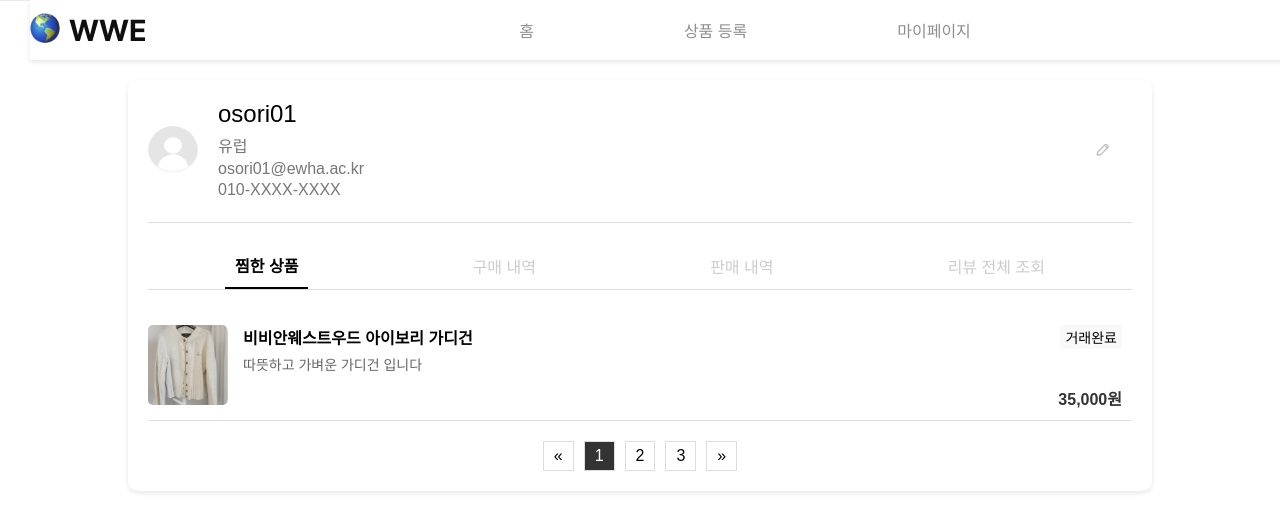
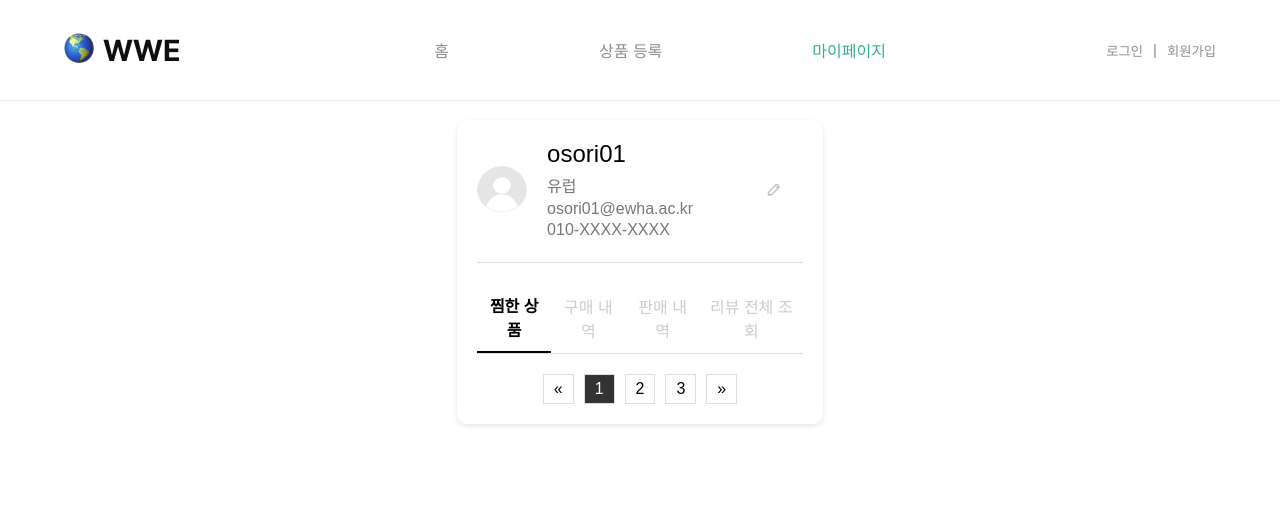
Before and after one commit to doleebest/WWE, a Flask app: page /mypage in a window 1280 px wide. Shown: the top 532 px of the page. Run offline with Flask 3, Linux system fonts and the light colour scheme; some web fonts are replaced.

Commit message:
css 수정

```diff
--- a/static/mypage.css
+++ b/static/mypage.css
@@ -1,23 +1,4 @@
-* {
-    margin: 0;
-    padding: 0;
-    box-sizing: border-box;
-}
-
-header {
-    position: fixed;
-    top: 0;
-    left: 0;
-    width: 100%;
-    height: 60px;
-    background-color: #fff;
-    z-index: 1000;
-    box-shadow: 0 2px 5px rgba(0, 0, 0, 0.1);
-}
-
-body {
-    padding-top: 60px;
-}
+@import "./styles.css";
 
 .profile-container {
     margin-top: 20px;
@@ -28,8 +9,6 @@ body {
     border-radius: 10px;
     box-shadow: 0 2px 5px rgba(0, 0, 0, 0.1);
 }
-
-
 
 .profile-header {
     display: flex;
--- a/static/mypage.js
+++ b/static/mypage.js
@@ -1,36 +1,11 @@
-document.addEventListener("DOMContentLoaded", function () {
+// mypage 함수 정의
+const mypage = () => {
+  // 네비게이션 바 설정
+  const mypageNavBar = document.querySelector("#navbar__menu__mypage");
+  mypageNavBar.classList.add("navbar__menu_selected");
+
+  // 페이지 번호 활성화 설정
   const pageNumbers = document.querySelectorAll(".page-number");
-
-  pageNumbers.forEach((page) => {
-      page.addEventListener("click", function () {
-          pageNumbers.forEach((p) => p.classList.remove("active"));
-          this.classList.add("active");
-          // 페이지 넘버 클릭 시 로직 추가
-      });
-  });
-
-  // Tab 메뉴 기능
-  const tabs = document.querySelectorAll(".tab");
-  const tabContents = document.querySelectorAll(".tab-content");
-
-  tabs.forEach((tab) => {
-      tab.addEventListener("click", function () {
-          tabs.forEach((t) => t.classList.remove("active"));
-          tabContents.forEach((content) => content.style.display = "none");
-
-          this.classList.add("active");
-          document.getElementById(this.getAttribute("onclick").split("'")[1]).style.display = "block";
-      });
-  });
-
-  // 기본 탭 설정
-  document.getElementById("wishlist").style.display = "block";
-});
-
-document.addEventListener("DOMContentLoaded", function () {
-  // 페이지 번호 활성화 처리
-  const pageNumbers = document.querySelectorAll(".page-number");
-
   pageNumbers.forEach((page) => {
     page.addEventListener("click", function () {
       pageNumbers.forEach((p) => p.classList.remove("active"));
@@ -38,14 +13,13 @@ document.addEventListener("DOMContentLoaded", function () {
     });
   });
 
-  // Tab 메뉴 기능
+  // Tab 메뉴 설정
   const tabs = document.querySelectorAll(".tab");
   const tabContents = document.querySelectorAll(".tab-content");
-
   tabs.forEach((tab) => {
     tab.addEventListener("click", function () {
       tabs.forEach((t) => t.classList.remove("active"));
-          tabContents.forEach((content) => content.style.display = "none");
+      tabContents.forEach((content) => (content.style.display = "none"));
 
       this.classList.add("active");
       document.getElementById(this.getAttribute("onclick").split("'")[1]).style.display = "block";
@@ -55,26 +29,32 @@ document.addEventListener("DOMContentLoaded", function () {
   // 기본 탭 설정
   document.getElementById("wishlist").style.display = "block";
 
-  // 판매 상태를 "판매 완료"와 "판매 미완"으로 토글하는 함수
+  // 판매 상태 토글 함수
   window.toggleSaleStatus = function (button) {
     const isSelling = button.classList.contains("selling");
 
     if (isSelling) {
-          // 판매 중 상태에서 판매 완료 상태로 변경
       button.classList.remove("selling");
       button.classList.add("soldout");
       button.innerHTML = '<img src="{{ url_for("static", filename="images/soldout.png") }}" alt="판매 완료">';
     } else {
-          // 판매 완료 상태에서 판매 중 상태로 변경
       button.classList.remove("soldout");
       button.classList.add("selling");
       button.innerHTML = '<img src="{{ url_for("static", filename="images/selling.png") }}" alt="판매 미완">';
     }
   };
 
-  // 항목을 삭제하는 함수
+  // 항목 삭제 함수
   window.deleteItem = function (button) {
     const item = button.closest(".product-item");
-      item.remove(); // 클릭한 항목을 리스트에서 제거
+    item.remove();
   };
-});
+};
+
+// 초기화 함수 정의
+const init = () => {
+  mypage();
+};
+
+// DOMContentLoaded 후 초기화
+document.addEventListener("DOMContentLoaded", init);
--- a/templates/mypage.html
+++ b/templates/mypage.html
@@ -1,12 +1,21 @@
 {% extends "header.html" %}
 
+{% block main %}
+<!DOCTYPE html>
+<html lang="en">
+  <head>
+    <meta charset="UTF-8" />
+    <meta name="viewport" content="width=device-width, initial-scale=1.0" />
     {% block head %}
-<title>My Page</title>
-<link rel="stylesheet" href="{{ url_for('static', filename='styles.css') }}">
-<link rel="stylesheet" href="{{ url_for('static', filename='mypage.css') }}">
+    <title>마이 페이지</title>
+    <link
+      rel="stylesheet"
+      href="{{ url_for('static', filename='mypage.css') }}"
+    />
     {% endblock head %}
-
-{% block main %}
+  </head>
+  <body> <!-- body 태그 추가 -->
+    <main>
       <div class="profile-container">
         <div class="profile-header">
           <img src="{{ url_for('static', filename='images/user_icon.png') }}" alt="user_icon.png" />
@@ -28,83 +37,21 @@
           <button class="tab" onclick="showTab('review-overview')">리뷰 전체 조회</button>
         </div>
 
-    <!-- 찜한 상품 콘텐츠 -->
+        <!-- 탭 콘텐츠 영역 -->
         <div class="tab-content" id="wishlist">
-        <ul class="product-items">
-            <li class="product-item">
-                <img src="{{ url_for('static', filename='images/clothes.png') }}" alt="clothes.png" />
-                <div class="product-info">
-                    <p class="product-name">비비안웨스트우드 아이보리 가디건</p>
-                    <p class="product-desc">따뜻하고 가벼운 가디건 입니다</p>
-                </div>
-                <p class="product-price">35,000원</p>
-                <span class="sold-out">거래완료</span>
-            </li>
-        </ul>
+          <!-- 찜한 상품 -->
         </div>
 
-    <!-- 구매 내역 콘텐츠 -->
         <div class="tab-content" id="purchase-history">
-        <ul class="product-items">
-            <li class="product-item">
-                <img src="{{ url_for('static', filename='images/clothes.png') }}" alt="clothes.png" />
-                <div class="product-info">
-                    <p class="product-name">비비안웨스트우드 아이보리 가디건</p>
-                    <p class="product-desc">따뜻하고 가벼운 가디건 입니다</p>
-                </div>
-                <p class="product-price">35,000원</p>
-                <a href="{{ url_for('write_review') }}" class="review-btn">리뷰 남기기</a>
-            </li>
-        </ul>
+          <!-- 구매 내역 -->
         </div>
 
-    <!-- 판매 내역 콘텐츠 -->
         <div class="tab-content" id="sales-history">
-        <ul class="product-items">
-            <li class="product-item">
-                <img src="{{ url_for('static', filename='images/clothes.png') }}" alt="clothes.png" />
-                <div class="product-info">
-                  <p class="product-name">비비안웨스트우드 아이보리 가디건</p>
-                  <p class="product-desc">따뜻하고 가벼운 가디건 입니다</p>
-                  <button class="delete-btn" onclick="deleteItem(this)">
-                      <img src="{{ url_for('static', filename='images/trashbin.png') }}" alt="삭제">
-                  </button>
+          <!-- 판매 내역 -->
         </div>
 
-                <p class="product-price">35,000원</p>
-                <button class="toggle-sale-status selling" onclick="toggleSaleStatus(this)">
-                    <img src="{{ url_for('static', filename='images/selling.png') }}" alt="판매 미완">
-            </li>
-            <li class="product-item">
-                <img src="{{ url_for('static', filename='images/clothes.png') }}" alt="clothes.png" />
-                <div class="product-info">
-                  <p class="product-name">비비안웨스트우드 아이보리 가디건</p>
-                  <p class="product-desc">따뜻하고 가벼운 가디건 입니다</p>
-                  <button class="delete-btn" onclick="deleteItem(this)">
-                      <img src="{{ url_for('static', filename='images/trashbin.png') }}" alt="삭제">
-                  </button>
-                </div>
-                <p class="product-price">35,000원</p>
-                <button class="toggle-sale-status soldout" onclick="toggleSaleStatus(this)">
-                    <img src="{{ url_for('static', filename='images/soldout.png') }}" alt="판매 완료">
-                </button>
-            </li>
-        </ul>
-    </div>
-
-    <!-- 리뷰 전체 조회 콘텐츠 -->
         <div class="tab-content" id="review-overview">
-        <ul class="review-items">
-            <li class="review-item">
-                <img src="{{ url_for('static', filename='images/clothes.png') }}" alt="clothes.png" />
-                <div class="review-info">
-                    <p class="review-username">osori022</p>
-                    <p class="product-name">비비안웨스트우드 아이보리 가디건</p>
-                    <p class="review-text">잘받았습니다~</p>
-                    <div class="star-rating">★★★★★</div>
-                </div>
-            </li>
-        </ul>
+          <!-- 리뷰 전체 조회 -->
         </div>
 
         <div class="pagination">
@@ -115,8 +62,12 @@
           <span class="next-page">»</span>
         </div>
       </div>
+    </main>
+  </body>
+</html>
 {% endblock main %}
 
 {% block script %}
 <script src="{{ url_for('static', filename='mypage.js') }}"></script>
+<script src="{{ url_for('static', filename='header.js') }}"></script>
 {% endblock script %}
```
Also changed, not shown: templates/review.html (+12 -2 lines). Lines whose indentation alone changed are shown as unchanged.
